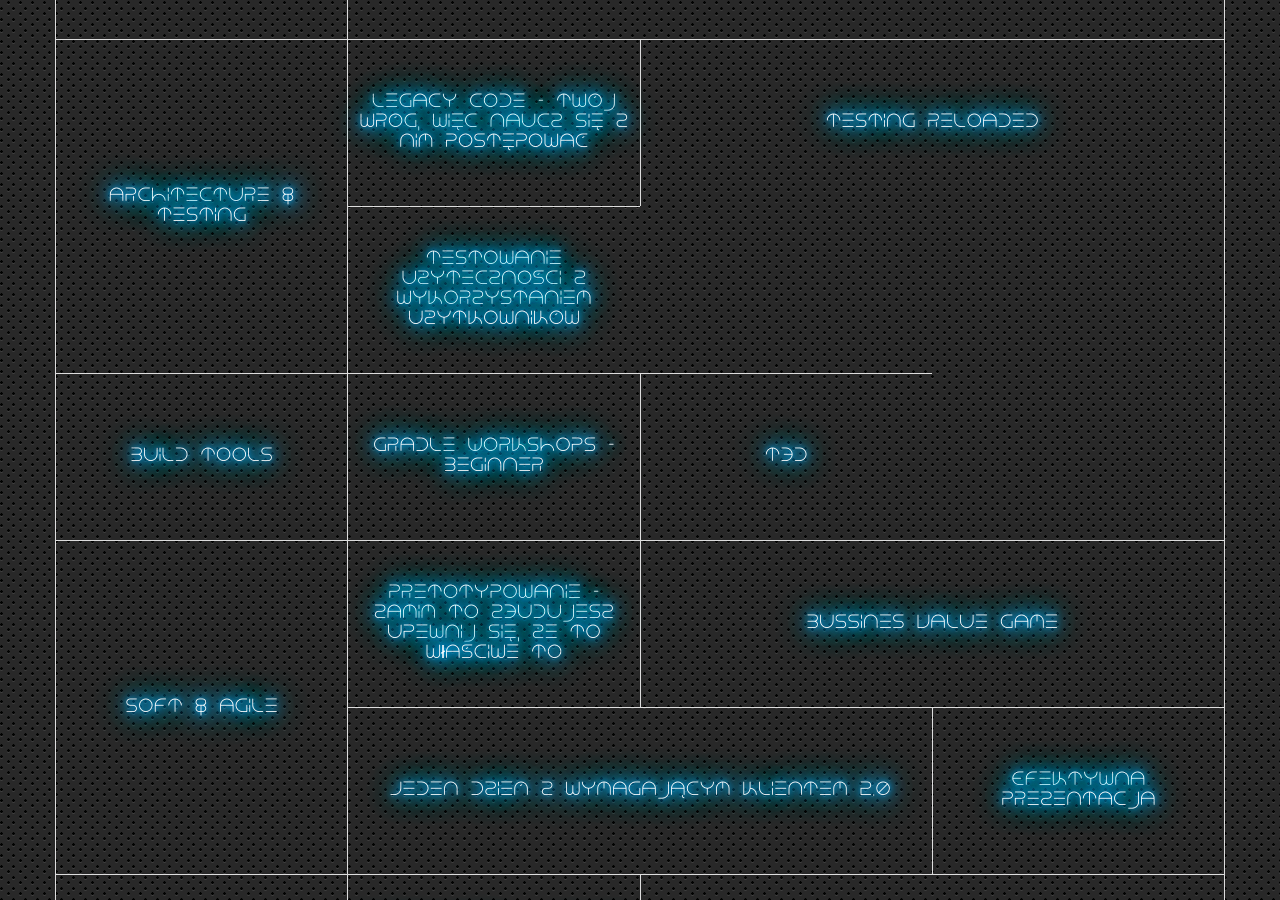
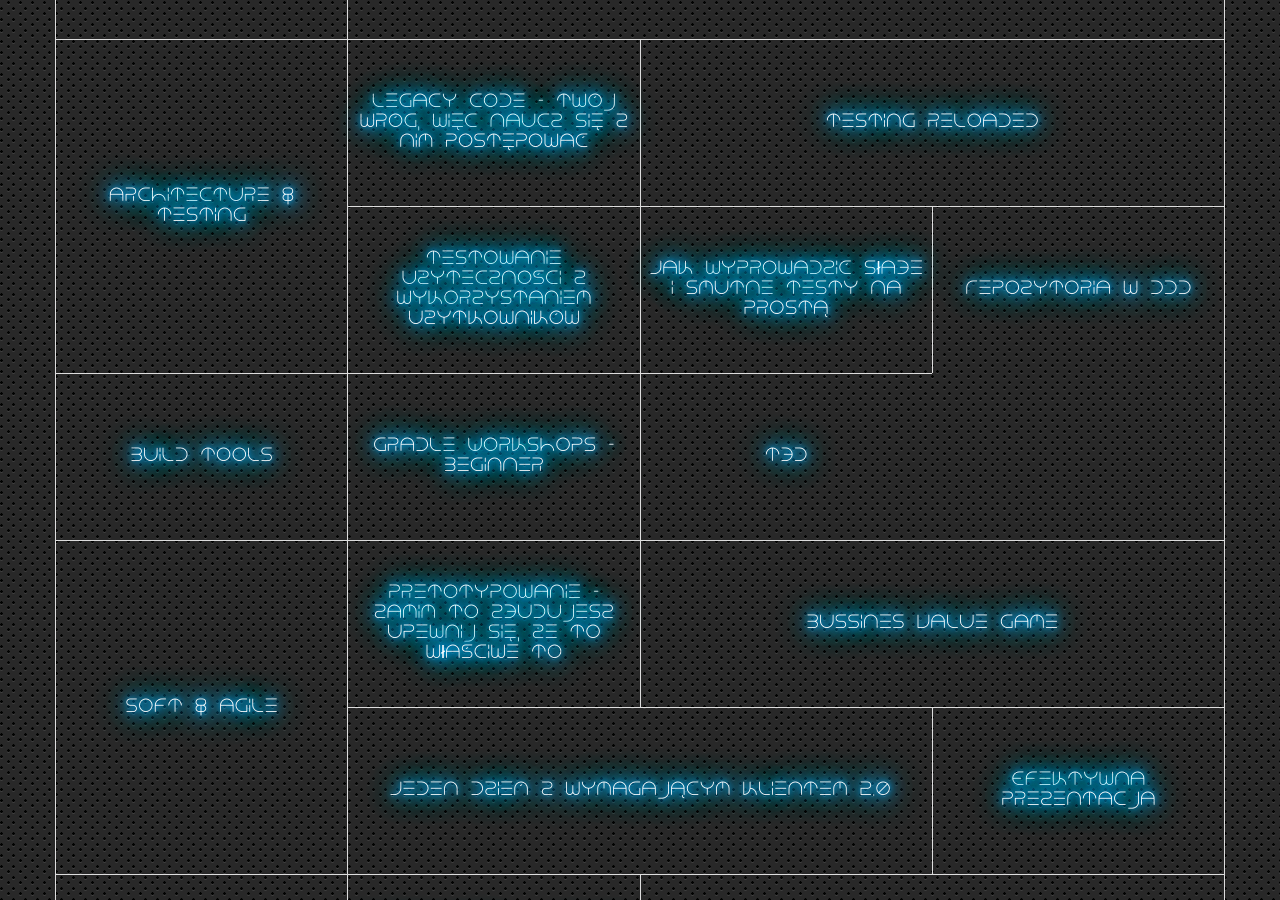
Before and after one commit to wojtekerbetowski/warsjawa2013, a Jekyll site: the page built from index.html, in a window 1280 px wide and 900 px high, scrolled down 1203 px. Built offline with Jekyll 4.4.1, drawn with Linux system fonts in a browser that asks for light colours.

```diff
--- a/index.html
+++ b/index.html
@@ -111,7 +111,25 @@ tracks:
           bio: "TBD"
         slots: 1
         spots: 30
+        description: "Prelegent potwierdzony. Wkrótce pojawi się więcej informacji."
+        requirements: "TBD"
+      - id: smutneTesty
+        title: Jak wyprowadzić słabe i smutne testy na prostą
+        speaker:
+          name: Rafał Jamróz
+          bio: "TBD"
+        slots: 1
+        spots: 30
         description: "TBD"
+        requirements: "TBD"
+      - id: repozytoriaDDD
+        title: Repozytoria w DDD
+        speaker:
+          name: Maciej Jaśkowski
+          bio: "TBD"
+        slots: 1
+        spots: 30
+        description: "Prelegent potwierdzony. Wkrótce pojawi się więcej informacji."
         requirements: "TBD"
 - name: Build tools
   paths:
```
